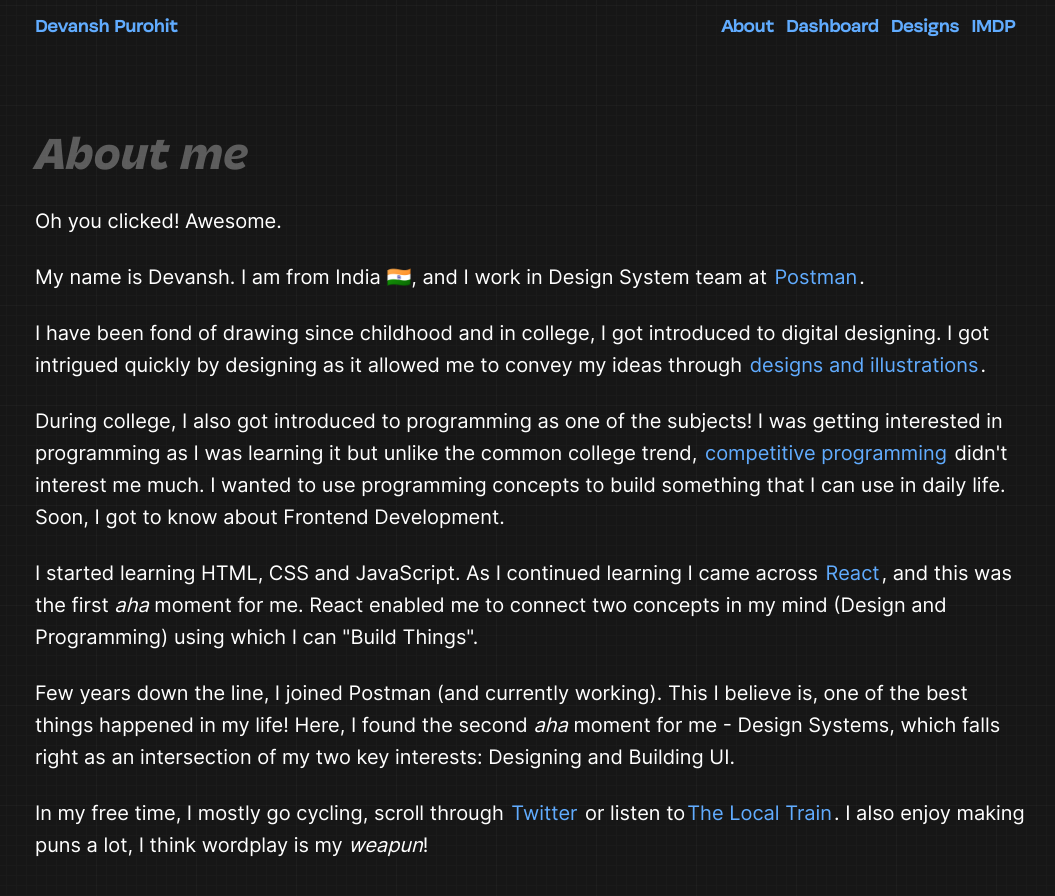
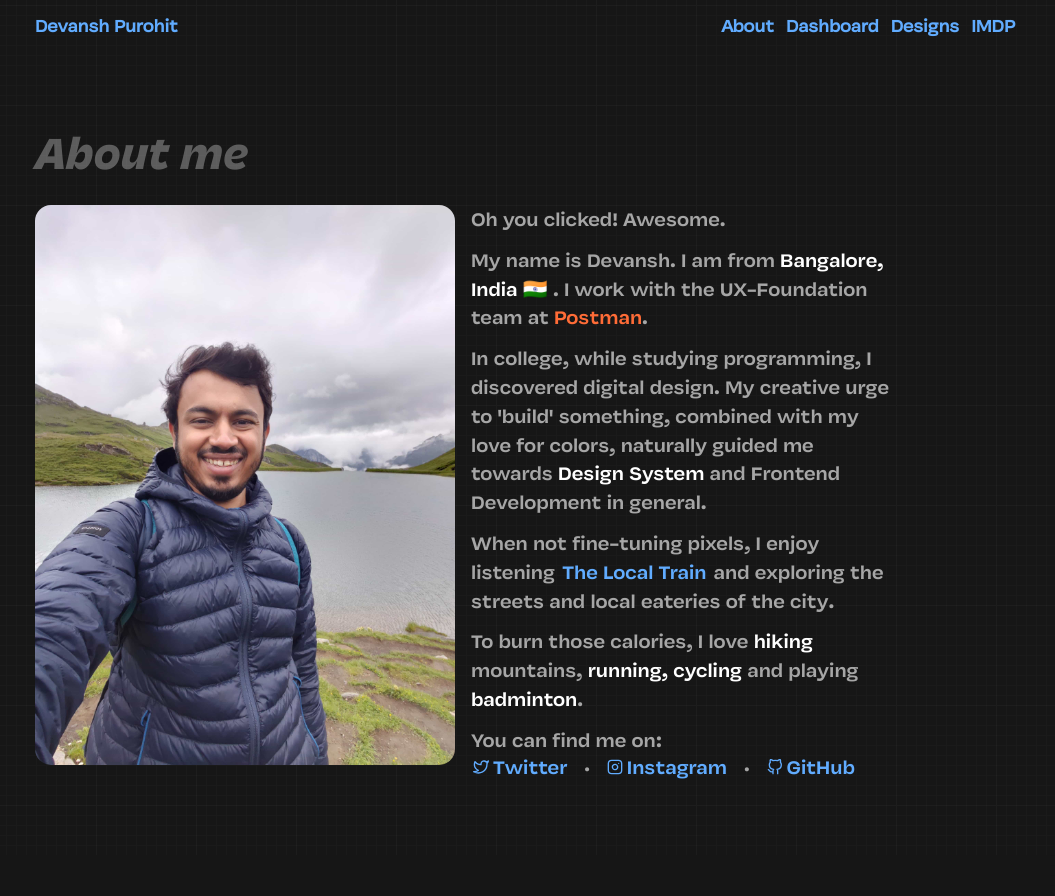
Before and after one commit to devanSAGA/devansaga.github.io, a React app: page /about in a window 1280 px wide. Shown: the top 896 px of the page, without its empty margins (109-1164 px from the left). After the commit the page ends 855 px from the top, so only its background shows below. Built offline with nearby package versions, Linux system fonts and the light colour scheme; no server answers.

Commit message:
Temp - updated about me page

```diff
--- a/src/pages/AboutMe.js
+++ b/src/pages/AboutMe.js
@@ -1,57 +1,127 @@
 import React from "react";
+import styled from 'styled-components';
+import { Twitter, GitHub, Instagram } from "react-feather";
+
 import Emoji from "../components/Emoji/Emoji";
 import Link from "../components/Link/Link";
 import PageContainer from "../components/PageContainer/PageContainer";
+import AboutMePhoto from '../assets/MyImage.jpg';
 
 // Links I have used in my About Me section.
 export const INSTAGRAM_LINK = "https://www.instagram.com/_devansaga_/";
 export const LINKEDIN_LINK = "https://www.linkedin.com/in/devansh-purohit-3541b7140/";
 export const GITHUB_LINK = "https://github.com/devanSAGA";
-export const POSTMAN_LINK = "https://postman.com";
-export const COMPETITIVE_PROGRAMMING_WIKI_LINK = "https://en.wikipedia.org/wiki/Competitive_programming#:~:text=Competitive%20programming%20is%20a%20mind,program%20according%20to%20provided%20specifications";
-export const REACT_DOCS_LINK = "https://reactjs.org/";
 export const TWITTER_LINK = "https://twitter.com/devanshp_";
 export const THE_LOCAL_TRAIN_SPOTIFY_LINK = "https://open.spotify.com/artist/7b6Ui7JVaBDEfZB9k6nHL0";
+
+const Container = styled.div`
+  display: flex;
+
+  img {
+    width: 420px;
+    height: 560px;
+    border-radius: 16px;
+    margin-right: 16px;
+  }
+
+  @media (max-width: 768px) {
+   flex-direction : column;
+
+   img {
+    width: 100%;
+    margin-bottom: 16px;
+   }
+  }
+
+  @media (max-width: 468px) {
+   flex-direction : column;
+
+   img {
+    height: 440px;
+   }
+  }
+`;
+
+const PrimaryText = styled.span`
+  color: ${(props) => props.color ? props.color : props.theme['content-color-primary']};
+`;
+
+const IntroText = styled.section`
+  max-width: 420px;
+  p {
+    color: ${(props) => props.theme['content-color-secondary']};
+    font-size: ${(props) => props.theme['font-size-m']};
+    font-family: ${(props) => props.theme['font-family-secondary']};
+    line-height: 1.44;
+    margin-bottom: 12px;
+  }
+
+  a {
+    color: ${(props) => props.color ? props.color : props.theme['content-color-link']};
+
+    &:hover {
+      background-color: transparent;
+      text-decoration: underline;
+    }
+  }
+
+  ul {
+    line-height: 1;
+
+    li {
+      list-style-type: none;
+      display: inline-block;
+
+      a {
+        display: inline-flex;
+        align-items: center;
+      }
+    }
+  }
+
+  svg {
+    height: 16px;
+    width: 16px;
+    margin-right: 4px;
+  }
+`;
 
 function AboutMe() {
   return (
     <PageContainer title="About me">
+      <Container>
+        <img
+          src={AboutMePhoto}
+          alt="A photo of myself (Devansh)"
+          loading="lazy"
+        />
+        <IntroText>
           <p>Oh you clicked! Awesome.</p>
           <p>
-        My name is Devansh. I am from India <Emoji ariaLabel='india-flag' emoji="🇮🇳" />,
-        and I work in Design System team at <Link to={POSTMAN_LINK}>Postman</Link>.
+            My name is Devansh. I am from <PrimaryText>Bangalore, India <Emoji ariaLabel='india-flag' emoji="🇮🇳" /> </PrimaryText>.
+            I work with the UX-Foundation team at <PrimaryText color='#FF6C37'>Postman</PrimaryText>.
           </p>
           <p>
-        I have been fond of drawing since childhood and in college, I got introduced to digital designing.
-        I got intrigued quickly by designing as it allowed me to convey my ideas through <Link to={INSTAGRAM_LINK}>designs and illustrations</Link>.
+            In college, while studying programming, I discovered digital design.
+            My creative urge to 'build' something, combined with my love for colors, naturally guided me towards <PrimaryText>Design System</PrimaryText> and Frontend Development in general.
           </p>
-
           <p>
-        During college, I also got introduced to programming as one of the subjects!
-        I was getting interested in programming as I was learning it but unlike the common college trend, <Link to={COMPETITIVE_PROGRAMMING_WIKI_LINK}>competitive programming</Link> didn't
-        interest me much. I wanted to use programming concepts to build something that I can use in daily life.
-        Soon, I got to know about Frontend Development.
+            When not fine-tuning pixels, I enjoy listening <Link to={THE_LOCAL_TRAIN_SPOTIFY_LINK}>The Local Train</Link> and exploring the streets and local eateries of the city.
           </p>
-
           <p>
-        I started learning HTML, CSS and JavaScript.
-        As I continued learning I came across <Link to={REACT_DOCS_LINK}>React</Link>,
-        and this was the first <i>aha</i> moment for me.
-        React enabled me to connect
-        two concepts in my mind (Design and Programming) using which I can "Build Things".
+            To burn those calories, I love <PrimaryText>hiking</PrimaryText> mountains, <PrimaryText>running, cycling</PrimaryText> and playing <PrimaryText>badminton</PrimaryText>.
           </p>
-
           <p>
-        Few years down the line, I joined Postman (and currently working).
-        This I believe is, one of the best things happened in my life!
-        Here, I found the second <i>aha</i> moment for me - Design Systems, which falls right as an intersection of
-        my two key interests: Designing and Building UI.
+            You can find me on:
+            <br />
+            <ul>
+              <li><Link to={TWITTER_LINK}><Twitter />Twitter</Link></li>&nbsp;&#183;&nbsp;
+              <li><Link to={INSTAGRAM_LINK}><Instagram />Instagram</Link></li>&nbsp;&#183;&nbsp;
+              <li><Link to={GITHUB_LINK}><GitHub />GitHub</Link></li>
+            </ul>
           </p>
-
-      <p>
-        In my free time, I mostly go cycling, scroll through <Link to={TWITTER_LINK}>Twitter</Link> or listen to
-        <Link to={THE_LOCAL_TRAIN_SPOTIFY_LINK}>The Local Train</Link>. I also enjoy making puns a lot, I think wordplay is my <i>weapun</i>!
-      </p>
+        </IntroText>
+      </Container>
     </PageContainer>
   );
 };
--- a/src/tokens/tokens.js
+++ b/src/tokens/tokens.js
@@ -37,7 +37,7 @@
   ligth: {},
   dark: {
     dashboard: {
-      'strava-primary-color': '#E05320',
+      'strava-primary-color': '#FF6C37',
       'spotify-primary-color': '#6ED2B7',
       'pokemon-primary-color': '#389CFF'
     },
```
Also changed, not shown: src/assets/MyImage.jpg (added). Lines whose indentation alone changed are shown as unchanged.
